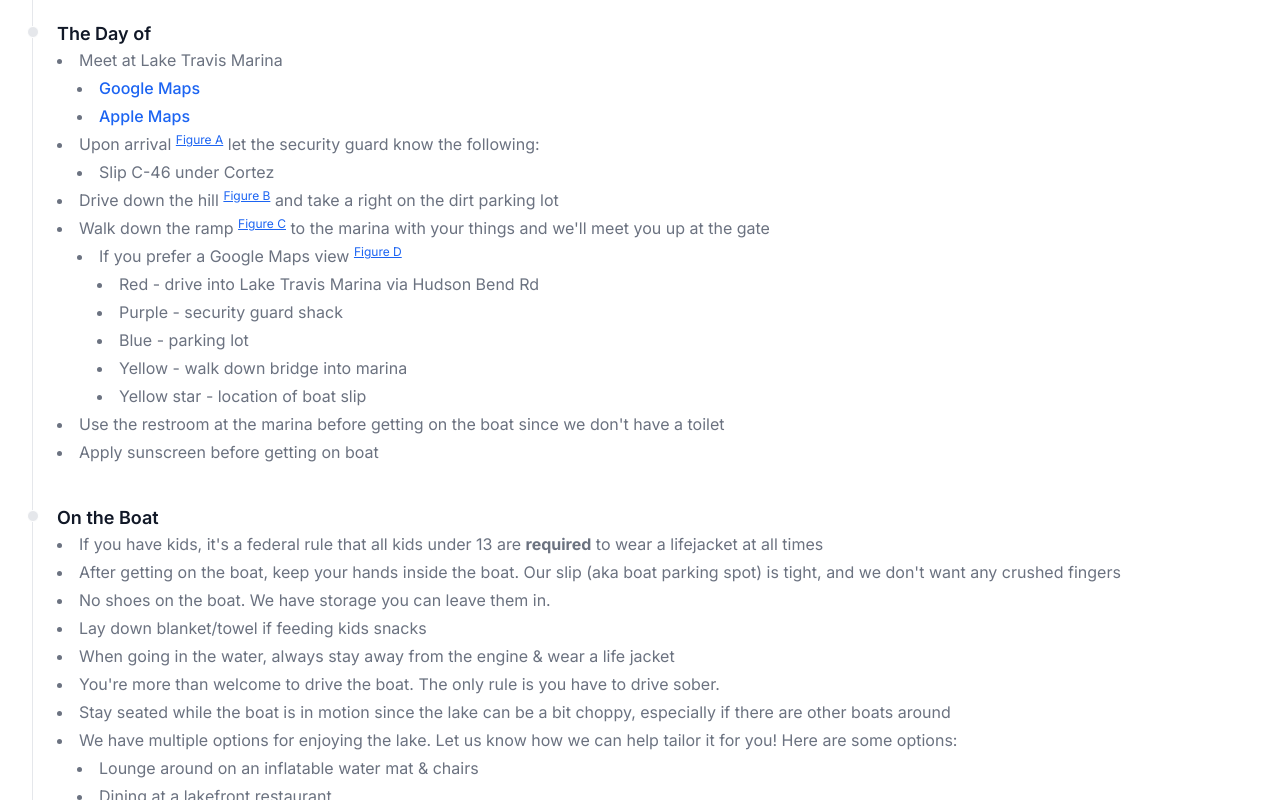
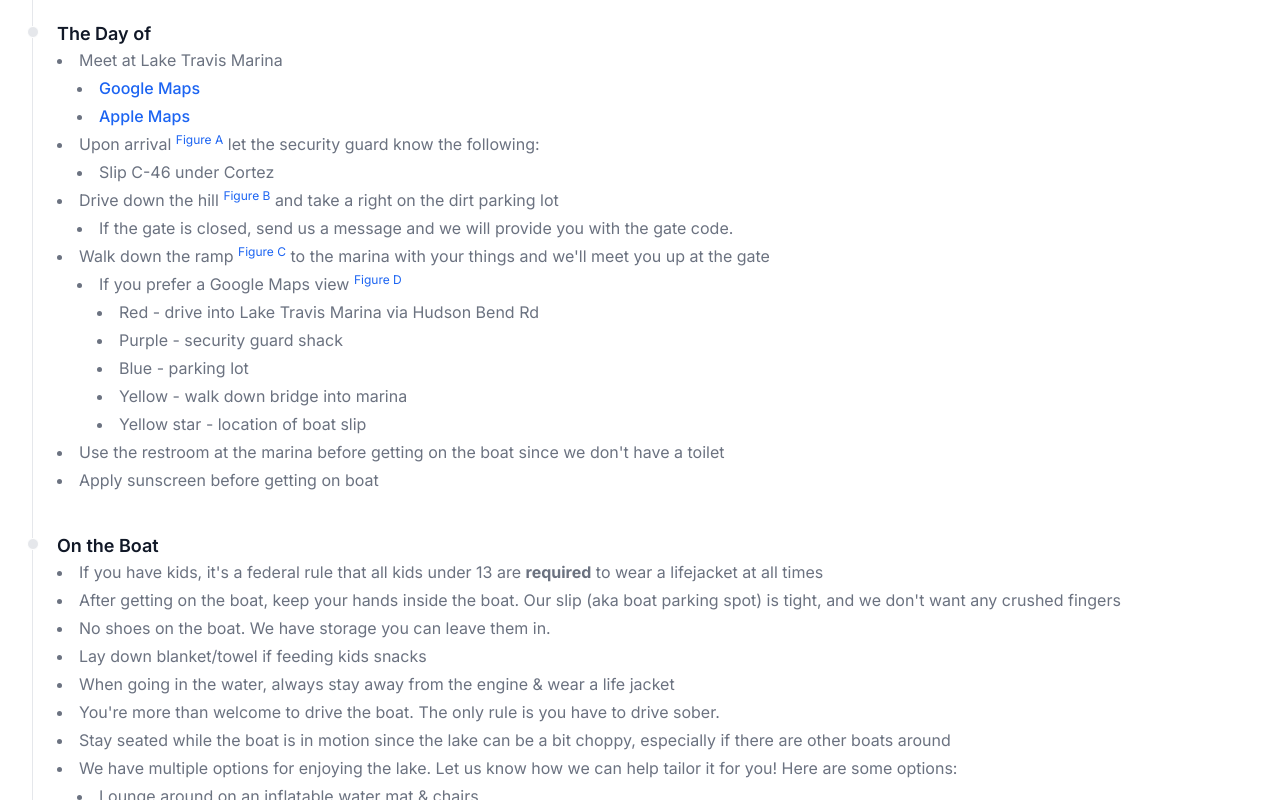
Before and after one commit to danicarcortez/sir-harris-cortez, a Next.js app: page / in a window 1280 px wide. Shown: the part 1420-2220 px from the top of the page. Built offline with nearby package versions, Linux system fonts and the light colour scheme.

Commit message:
small updates

```diff
--- a/app/page.tsx
+++ b/app/page.tsx
@@ -45,7 +45,7 @@
       </div>
     }
   >
-    <sup className="inline text-blue-600 underline hover:no-underline dark:text-blue-500">
+    <sup className="cursor-pointer inline text-blue-600 dark:text-blue-500">
       {text}
     </sup>
   </Popover>
@@ -253,6 +253,12 @@
                     />
                     &nbsp;and take a right on the dirt parking lot
                   </ListItem>
+                  <List nested>
+                    <ListItem>
+                      If the gate is closed, send us a message and we will
+                      provide you with the gate code.
+                    </ListItem>
+                  </List>
                   <ListItem>
                     Walk down the ramp&nbsp;
                     <FigureComponent imageSrc="/ramp.png" text="Figure C" />
```
